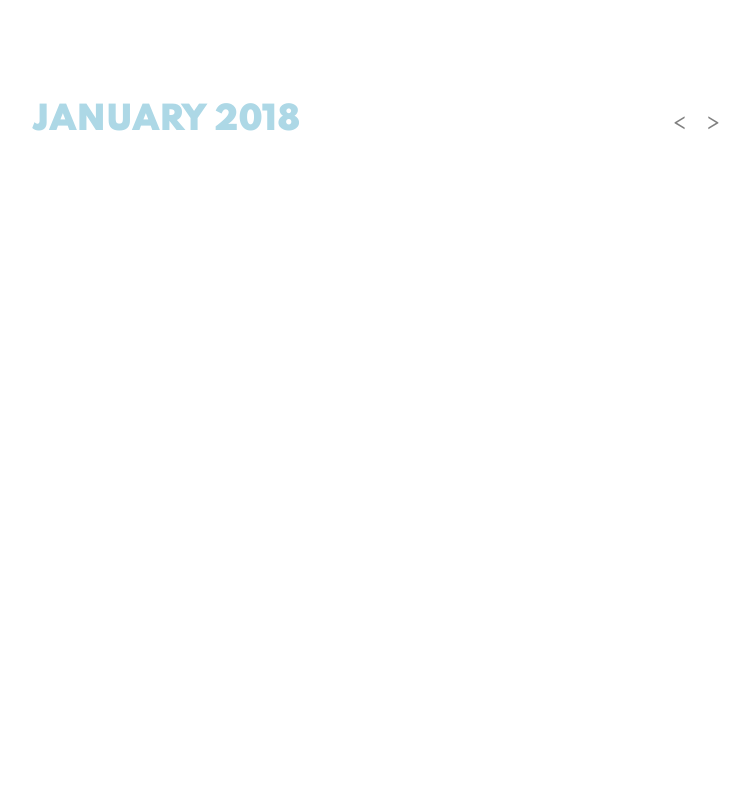
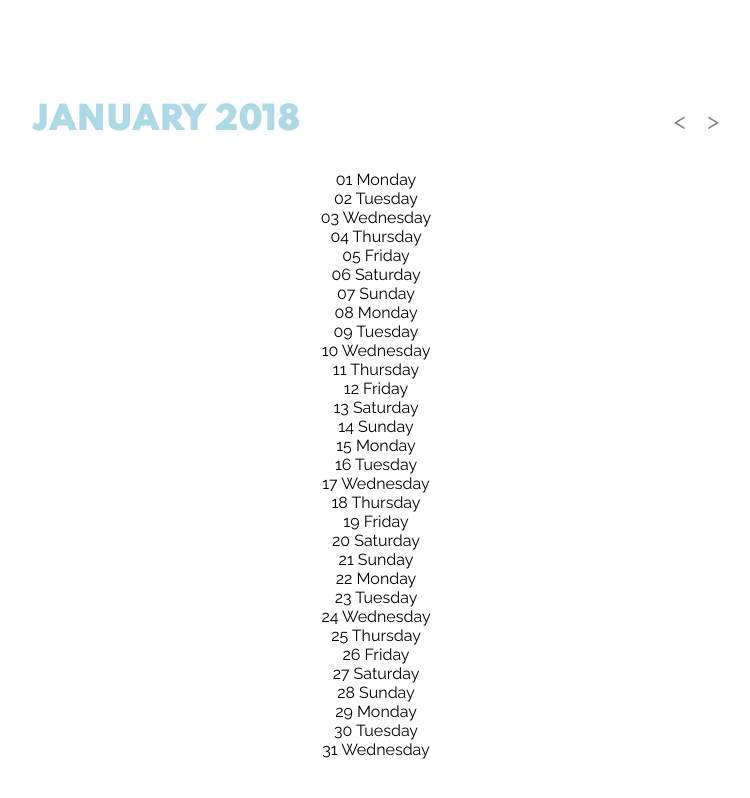
Before and after one commit to francescoscarniglia/ajax-ex-calendar, a plain HTML site: page index.html in a window 1280 px wide. Shown: the whole page, without its empty margins (264-1014 px from the left). Drawn offline with Linux system fonts and the light colour scheme.

Commit message:
Day in html

```diff
--- a/assets/css/custom.css
+++ b/assets/css/custom.css
@@ -34,7 +34,7 @@ h1 {
 
 .calendar-body {
   flex-grow: 1;
-  text-align:center;
+  text-align: center;
 }
 
 .right,
@@ -53,6 +53,9 @@ h1 {
   color:lightblue;
 }
 
+.month-list {
+  list-style: none;
+}
 
 li.holyday {
   color: lightblue;
--- a/assets/js/main.js
+++ b/assets/js/main.js
@@ -34,4 +34,29 @@ function printMonth(template, date) {
   //setta header
   $('h1').html(date.format('MMMM YYYY'));
 
+  // imposta data atttribute (visualizzarela data)
+  $('.month').attr('data-this-date', date.format('YYYY-MM-DD'));
+
+  // genera giorni mese
+  for ( var i= 0; i < daysInMonth; i++){
+    // genera data con moment js
+    var thisDate = moment({
+      year : date.year(),
+      month : date.month(),
+      day : i +1
+    });
+
+    // imposta dati template
+    var context = {
+      class : 'day',
+      day : thisDate.format('DD dddd'),
+      completeDate : thisDate.format('YYYY-MM-DD')
+    };
+
+    // compilare e aggiungere i template
+    var html = template(context);
+    $('.month-list').append(html);
+    console.log(html);
+  }
+
 }
--- a/index.html
+++ b/index.html
@@ -13,7 +13,7 @@
 
 <div id="calendar">
   <div class="calendar-header">
-  <h1></h1>
+  <h1 class="month"></h1>
   <div class="arrows">
     <span class="right">
       &lt;
```
